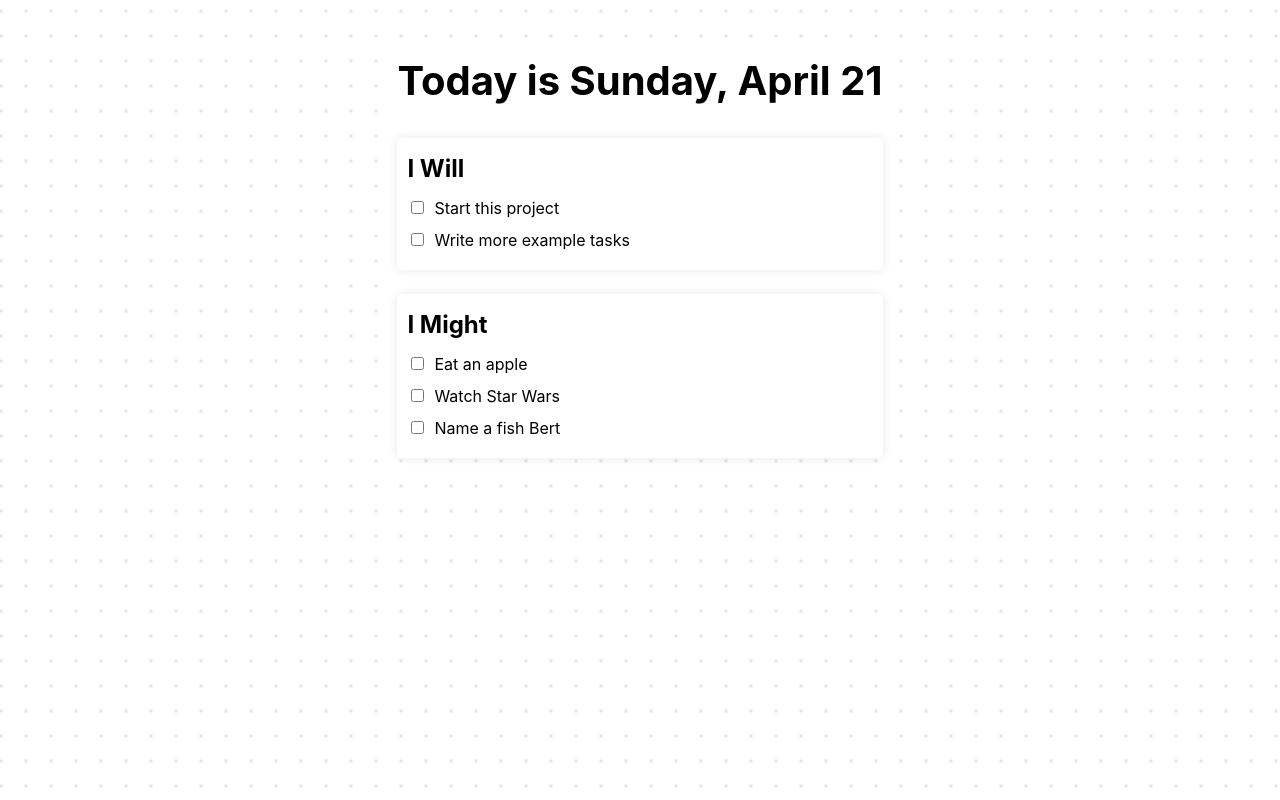
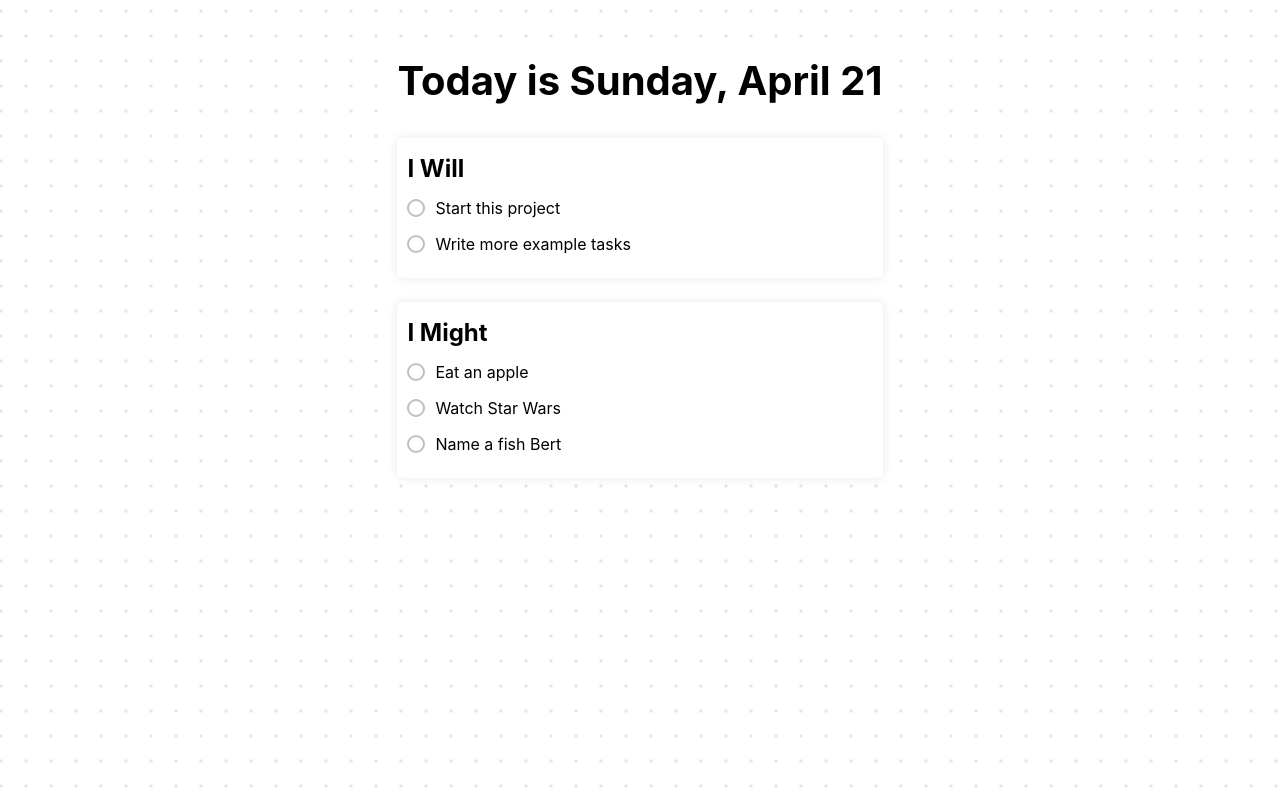
Before and after one commit to thegalaxykat/DailyDo, a React (Vite) app: page / in a window 1280 px wide. Built offline with nearby package versions, Linux system fonts and the light colour scheme.

Commit message:
Add animated checkbox (#1)
* Add checkbox

* Fix in-line

* Fix animation size

* Add attribution

* Fix checkbox alignment

* Update color transition

* Update checkbox to use checked state

```diff
--- a/src/App.jsx
+++ b/src/App.jsx
@@ -1,6 +1,7 @@
 import { useState } from "react";
 import PlanDay from "./components/PlanDay";
 import "./App.css";
+import "./checkbox.css";
 
 function App() {
 
--- /dev/null
+++ b/src/checkbox.css
@@ -0,0 +1,106 @@
+/* Animations adapted from Andreas Storm */
+/* https://twitter.com/avstorm */
+
+:root {
+    --primary-color: #8d8d8d;
+    --splash-color: #27A8C2;
+    /* --splash-color: #27c25d; */
+    --border-color: #bfbfc0;
+    --stroke-color: #fff;
+  }
+
+  .checkbox-wrapper-12 {
+    position: relative;
+  }
+
+  .checkbox-wrapper-12 > svg {
+    position: absolute;
+    top: -130%;
+    width: 110px;
+    pointer-events: none;
+  }
+
+
+  .checkbox-wrapper-12 input[type="checkbox"] {
+    -webkit-appearance: none;
+    -moz-appearance: none;
+    appearance: none;
+    -webkit-tap-highlight-color: transparent;
+    cursor: pointer;
+    margin: 0;
+  }
+
+  .checkbox-wrapper-12 input[type="checkbox"]:focus {
+    outline: 0;
+  }
+
+  .checkbox-wrapper-12 .cbx {
+    width: 18px;
+    height: 18px;
+    top: calc(50vh - 9px);
+    left: calc(50vw - 9px);
+    margin-right: 10px;
+  }
+
+  .checkbox-wrapper-12 .cbx input {
+    position: absolute;
+    top: 0;
+    left: 0;
+    width: 18px;
+    height: 18px;
+    border: 2px solid var(--border-color);
+    border-radius: 50%;
+  }
+
+  .checkbox-wrapper-12 .cbx label {
+    width: 18px;
+    height: 18px;
+    background: none;
+    border-radius: 50%;
+    position: absolute;
+    top: 0;
+    left: 0;
+    -webkit-filter: url("#goo-12");
+    filter: url("#goo-12");
+    transform: trasnlate3d(0, 0, 0);
+    pointer-events: none;
+  }
+
+  .checkbox-wrapper-12 .cbx svg {
+    position: absolute;
+    top: 1px;
+    left: 3.25px;
+    z-index: 1;
+    pointer-events: none;
+  }
+
+  /* check mark */
+  .checkbox-wrapper-12 .cbx svg path {
+    stroke: var(--stroke-color);
+    stroke-width: 2.25;
+    stroke-linecap: round;
+    stroke-linejoin: round;
+    stroke-dasharray: 14.25;
+    stroke-dashoffset: 14.25;
+    transition: stroke-dashoffset 0.25s ease;
+    transition-delay: 0s;
+  }
+
+  .checkbox-wrapper-12 .cbx input:checked + label {
+    animation: splash-12 1.2s ease forwards;
+  }
+
+  .checkbox-wrapper-12 .cbx input:checked + label + svg path {
+    stroke-dashoffset: 0;
+  }
+
+  @keyframes splash-12 {
+    40% {
+      background: var(--splash-color);
+      box-shadow: 0 -18px 0 -8px var(--splash-color), 16px -8px 0 -8px var(--splash-color), 16px 8px 0 -8px var(--splash-color), 0 18px 0 -8px var(--splash-color), -16px 8px 0 -8px var(--splash-color), -16px -8px 0 -8px var(--splash-color);
+    }
+    100% {
+      background: var(--primary-color);
+      box-shadow: 0 -27px 0 -7.5px transparent, 24px -12px 0 -7.5px transparent, 24px 12px 0 -7.5px transparent, 0 27px 0 -7.5px transparent, -24px 12px 0 -7.5px transparent, -24px -12px 0 -7.5px transparent;
+    }
+  }
--- /dev/null
+++ b/src/components/Checkbox.jsx
@@ -0,0 +1,36 @@
+import { useState } from "react";
+
+function Checkbox({ checked }) {
+  return (
+      <div className="checkbox-wrapper-12">
+        <div className="cbx">
+          <input id="cbx-12" type="checkbox" checked={checked} />
+          <label htmlFor="cbx-12"></label>
+          <svg width="10" height="12" viewBox="0 0 12 11" fill="none">
+            <path d="M2 8.36364L6.23077 12L13 2"></path>
+          </svg>
+        </div>
+        {/* Gooey*/}
+        <svg xmlns="http://www.w3.org/2000/svg" version="1.1">
+          <defs>
+            <filter id="goo-12">
+              <feGaussianBlur
+                in="SourceGraphic"
+                stdDeviation="4"
+                result="blur"
+              ></feGaussianBlur>
+              <feColorMatrix
+                in="blur"
+                mode="matrix"
+                values="1 0 0 0 0  0 1 0 0 0  0 0 1 0 0  0 0 0 22 -7"
+                result="goo-12"
+              ></feColorMatrix>
+              <feBlend in="SourceGraphic" in2="goo-12"></feBlend>
+            </filter>
+          </defs>
+        </svg>
+      </div>
+  );
+}
+
+export default Checkbox;
--- a/src/components/Task.jsx
+++ b/src/components/Task.jsx
@@ -1,4 +1,5 @@
 import { useState } from "react";
+import Checkbox from "./Checkbox";
 
 function Task({ description }) {
   const [isChecked, setIsChecked] = useState(false);
@@ -11,13 +12,7 @@ function Task({ description }) {
   return (
     <div> {/* this extra div forces it to take the whole line */}
       <div onClick={handleClick} className="task">
-        {/* TODO add a custom checkbox with animation */}
-        <input
-          type="checkbox"
-          checked={isChecked}
-          readOnly
-          className="checkbox"
-        />
+        <Checkbox checked={isChecked} />
         <label className={`strike-through ${isChecked ? "checked" : ""}`}>
           {description}
         </label>
--- a/src/index.css
+++ b/src/index.css
@@ -79,13 +79,10 @@ h2 {
 
 /* task div */
 .task {
-  display: inline-block;
+  display: flex;
+  align-items: center;
   user-select: none;
-  padding-bottom: 8px;
-}
-
-.checkbox {
-  margin-right: 10px;
+  padding-bottom: 12px;
 }
 
 /* Animate strike through */
```
